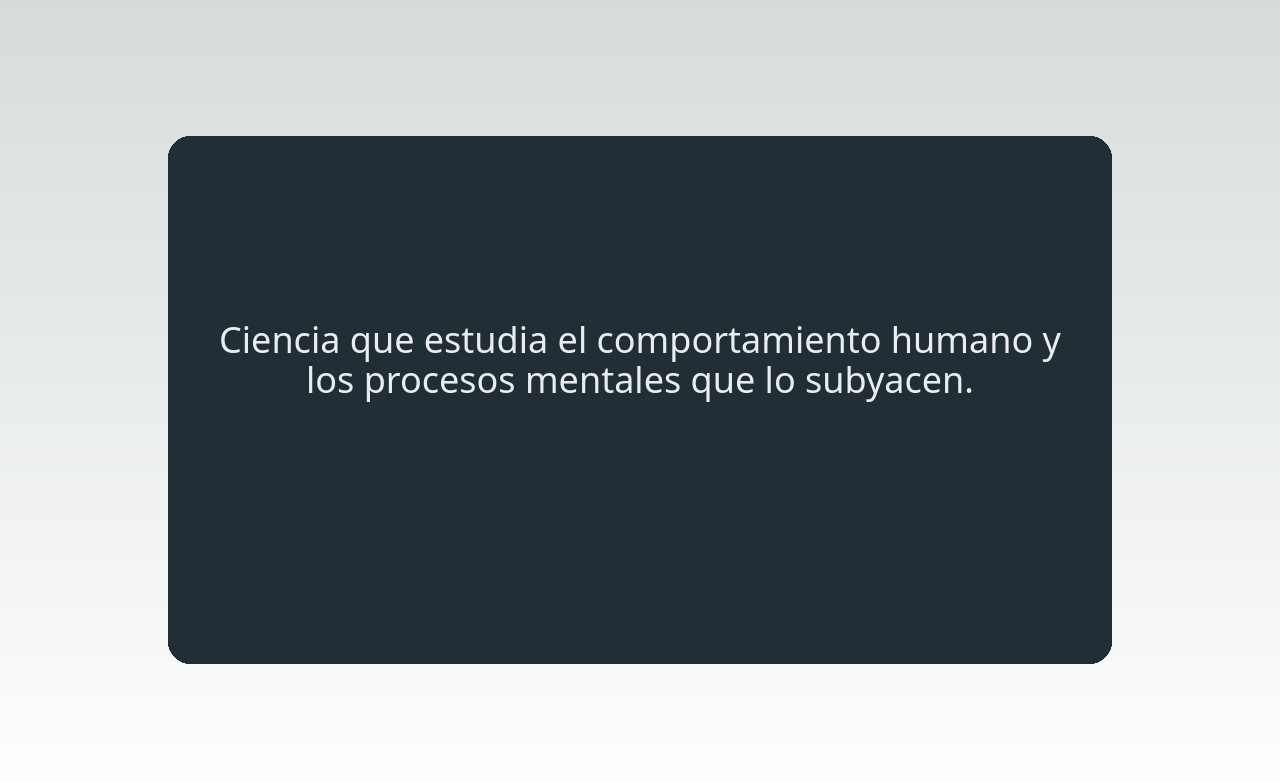
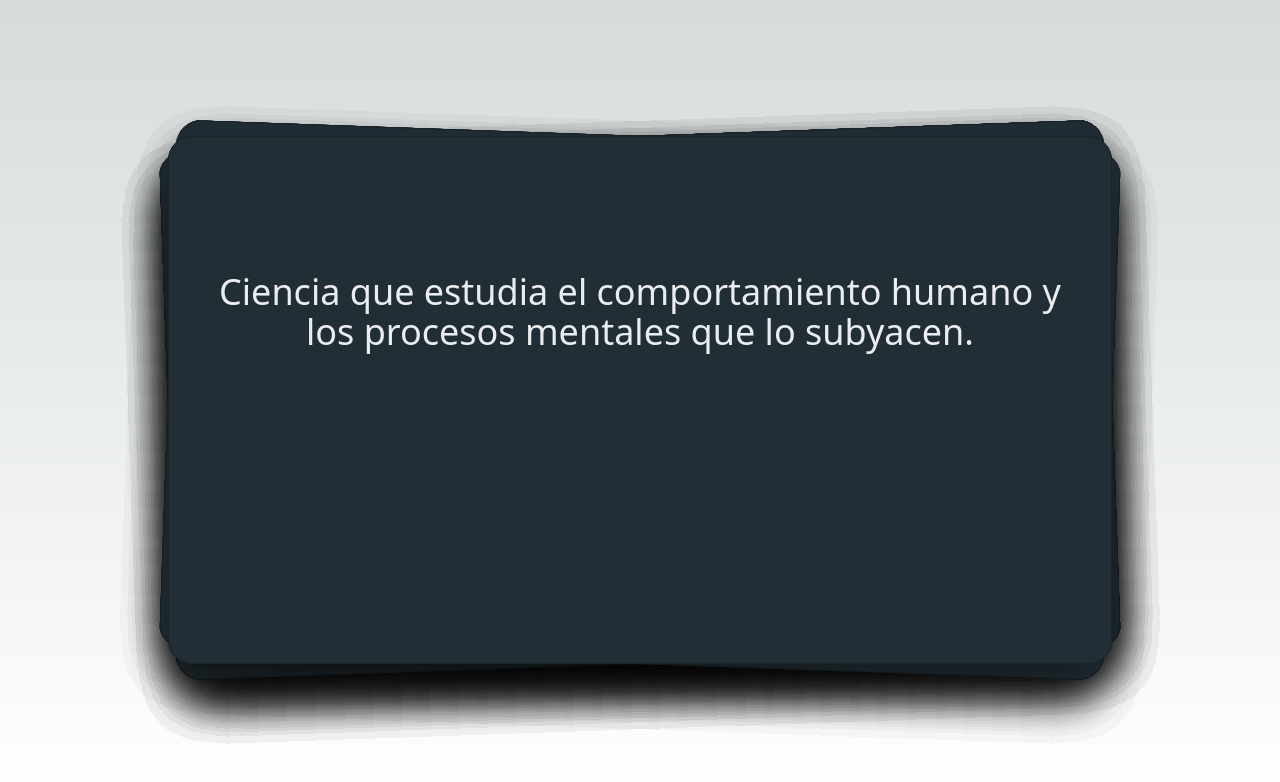
Before and after one commit to joniborda/interdisciplinario, a Next.js app: page /guess in a window 1280 px wide. Shown: the top 782 px of the page. Built offline with nearby package versions, Linux system fonts and the light colour scheme.

Commit message:
add shadow and rotate

```diff
--- a/src/components/GuessBody.tsx
+++ b/src/components/GuessBody.tsx
@@ -25,13 +25,13 @@ export const GuessBody = () => {
 
   return (
     <>
-      {data.map((item) => (
+      {data.map((item, index) => (
         <GuessingCard
           key={item.title}
           data={item}
           handleLikeCard={handleLikeCard}
           handleDislikeCard={handleDislikeCard}
-
+          isAhead={index >= data.length - 2}
         />
       ))}
     </>
--- a/src/components/GuessingCard.tsx
+++ b/src/components/GuessingCard.tsx
@@ -10,10 +10,12 @@ export const GuessingCard = ({
   data,
   handleLikeCard,
   handleDislikeCard,
+  isAhead,
 }: {
   data: any;
   handleLikeCard: any;
   handleDislikeCard: any;
+  isAhead: boolean;
 }) => {
   const [changing, setChanging] = useState(false);
   const [frontSide, setFrontSide] = useState(true);
@@ -30,14 +32,23 @@ export const GuessingCard = ({
 
   return (
     <div
-      className="absolute flex flex-col items-center justify-center w-full h-full z-10"
+      className={clsx(
+        "absolute flex flex-col items-center justify-center w-full h-full z-10",
+        Math.random() > 0.5 ? "rotate-2" : "-rotate-2",
+        isAhead ? "rotate-0" : ""
+      )}
       ref={refCard}
       draggable
     >
       <CardFlip className="h-full w-full p-10" changing={changing} handleClick={handleRevealRiddle}>
-        <div className="flex flex-col items-center justify-center w-full h-full bg-[#222e35] rounded-3xl p-10">
+        <div className="flex flex-col items-center justify-evenly w-full h-full bg-[#222e35] rounded-3xl p-10 border border-[#1a242a] shadow-2xl">
           <Heading1>{data.riddle}</Heading1>
-          <Heading2 className={clsx("uppercase mt-5", frontSide ? "opacity-0" : "opacity-100")}>
+          <Heading2
+            className={clsx(
+              "uppercase mt-5 transition-all duration-1000 ease-linear",
+              frontSide ? "opacity-0" : "opacity-100"
+            )}
+          >
             {data.title}
           </Heading2>
         </div>
```
